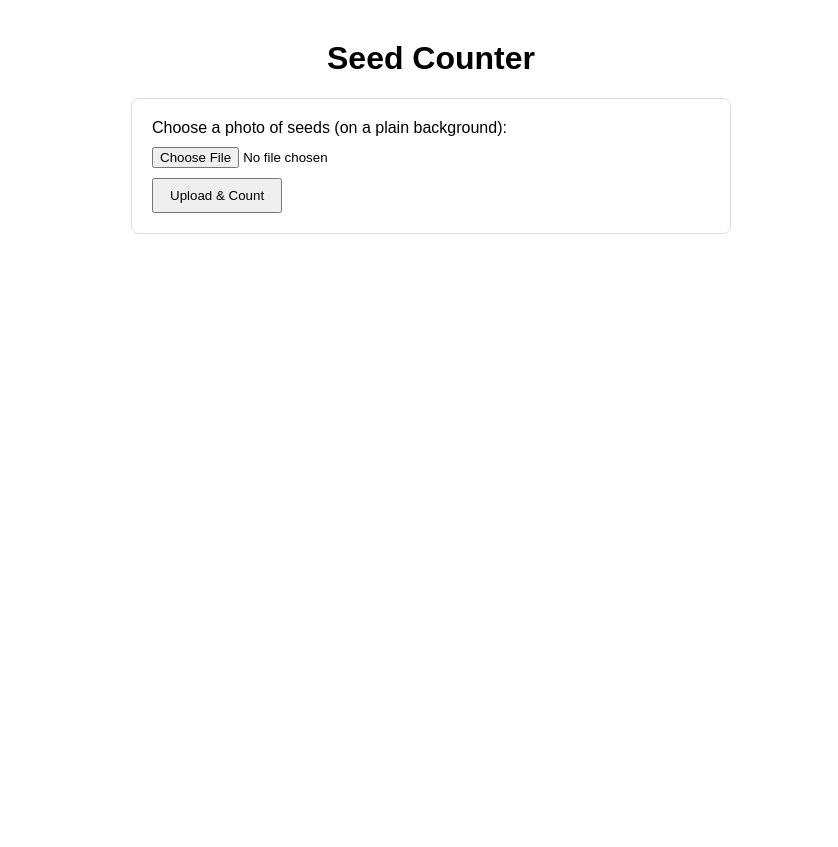
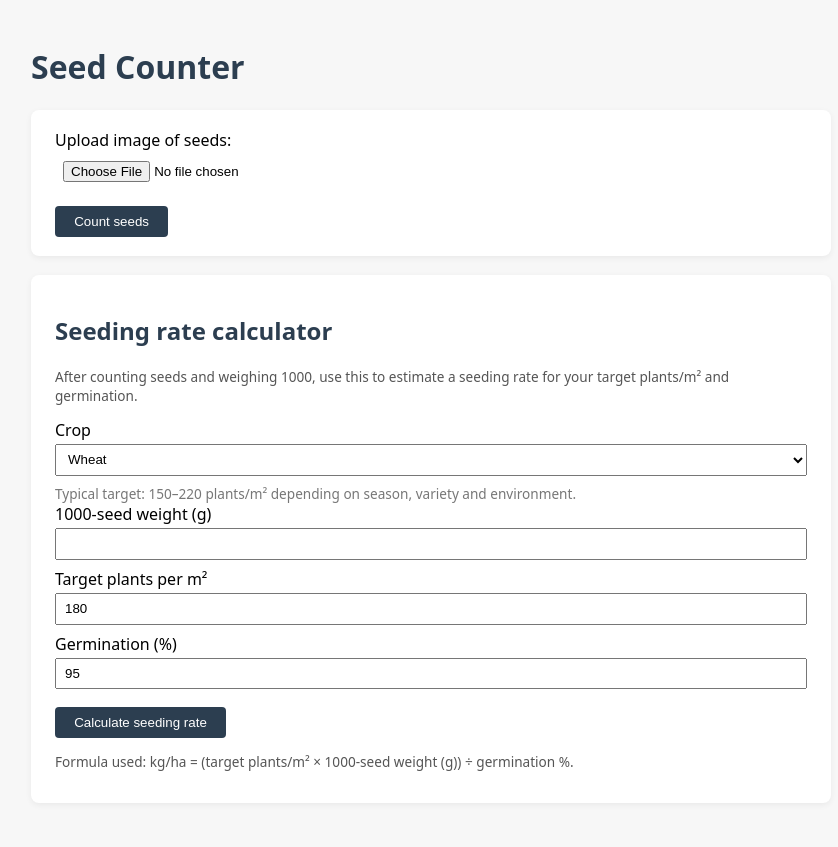
Before and after one commit to JTH-agritech/seed_counter_web, a Flask app: page / in a window 1280 px wide. Shown: the whole page, without its empty margins (209-1047 px from the left). Before the commit the page ends 234 px from the top, so only its background shows below. Run offline with Flask 3, Linux system fonts and the light colour scheme.

Commit message:
Add seeding rate calculator to index.html

```diff
--- a/templates/index.html
+++ b/templates/index.html
@@ -3,62 +3,227 @@
 <head>
     <meta charset="UTF-8">
     <title>Seed Counter</title>
+
+    <!-- PWA manifest (safe to leave even if PWA not fully wired yet) -->
+    <link rel="manifest" href="/manifest.json">
+    <meta name="theme-color" content="#2c3e50">
+    <meta name="apple-mobile-web-app-capable" content="yes">
+    <meta name="apple-mobile-web-app-status-bar-style" content="black-translucent">
+    <meta name="apple-mobile-web-app-title" content="Seed Counter">
+    <link rel="apple-touch-icon" href="/static/icons/icon-192.png">
+
     <style>
         body {
-            font-family: Arial, sans-serif;
-            max-width: 600px;
-            margin: 40px auto;
-            padding: 0 15px;
+            font-family: system-ui, -apple-system, BlinkMacSystemFont, "Segoe UI", sans-serif;
+            max-width: 800px;
+            margin: 0 auto;
+            padding: 1.5rem;
+            background: #f7f7f7;
         }
-        h1 {
-            text-align: center;
+        h1, h2 {
+            color: #2c3e50;
         }
-        .container {
-            border: 1px solid #ddd;
+        .card {
+            background: #ffffff;
             border-radius: 8px;
-            padding: 20px;
-        }
-        .result {
-            margin-top: 20px;
-            font-size: 1.4em;
-            font-weight: bold;
-            text-align: center;
+            padding: 1.2rem 1.5rem;
+            margin-bottom: 1.2rem;
+            box-shadow: 0 2px 6px rgba(0,0,0,0.06);
         }
         .error {
-            margin-top: 20px;
-            color: red;
-            text-align: center;
+            color: #d63031;
+            margin-bottom: 0.5rem;
         }
-        input[type="file"] {
-            margin-top: 10px;
+        .seed-count {
+            font-size: 1.1rem;
+            margin-bottom: 0.5rem;
+        }
+        label {
+            display: block;
+            margin-bottom: 0.5rem;
+        }
+        input[type="number"],
+        input[type="file"],
+        select {
+            width: 100%;
+            padding: 0.4rem 0.5rem;
+            margin-top: 0.2rem;
+            box-sizing: border-box;
         }
         button {
-            margin-top: 10px;
-            padding: 8px 16px;
+            background: #2c3e50;
+            color: white;
+            border: none;
+            padding: 0.5rem 1.2rem;
+            border-radius: 4px;
             cursor: pointer;
+            margin-top: 0.6rem;
+        }
+        button:hover {
+            background: #34495e;
+        }
+        .calc-result {
+            margin-top: 0.7rem;
+            font-weight: 600;
+        }
+        .small-text {
+            font-size: 0.85rem;
+            color: #555;
+        }
+        .hint {
+            font-size: 0.85rem;
+            color: #777;
+            margin-top: 0.2rem;
         }
     </style>
 </head>
 <body>
     <h1>Seed Counter</h1>
-    <div class="container">
-        <form method="post" enctype="multipart/form-data">
-            <label for="image">Choose a photo of seeds (on a plain background):</label><br>
-            <input type="file" name="image" id="image" accept="image/*" required><br>
-            <button type="submit">Upload & Count</button>
-        </form>
+
+    <!-- Seed counting card -->
+    <div class="card">
+        {% if error %}
+            <div class="error">{{ error }}</div>
+        {% endif %}
 
         {% if seed_count is not none %}
-            <div class="result">
-                Estimated seeds: {{ seed_count }}
+            <div class="seed-count">
+                Detected seed count: <strong>{{ seed_count }}</strong>
             </div>
         {% endif %}
 
-        {% if error %}
-            <div class="error">
-                {{ error }}
-            </div>
-        {% endif %}
+        <form method="post" enctype="multipart/form-data">
+            <label for="image">
+                Upload image of seeds:
+                <input type="file" name="image" id="image" accept="image/*">
+            </label>
+            <button type="submit">Count seeds</button>
+        </form>
     </div>
+
+    <!-- Seeding rate calculator card -->
+    <div class="card">
+        <h2>Seeding rate calculator</h2>
+        <p class="small-text">
+            After counting seeds and weighing 1000, use this to estimate a seeding rate
+            for your target plants/m² and germination.
+        </p>
+
+        <label>
+            Crop
+            <select id="crop" onchange="setDefaultsForCrop()">
+                <option value="wheat">Wheat</option>
+                <option value="barley">Barley</option>
+                <option value="lentils">Lentils</option>
+                <option value="canola">Canola</option>
+            </select>
+        </label>
+        <div id="crop_hint" class="hint"></div>
+
+        <label>
+            1000-seed weight (g)
+            <input type="number" id="tsw" step="0.1" min="0">
+        </label>
+
+        <label>
+            Target plants per m²
+            <input type="number" id="target_plants" step="1" min="0">
+        </label>
+
+        <label>
+            Germination (%)
+            <input type="number" id="germ" step="0.1" min="1" max="100" value="95">
+        </label>
+
+        <button type="button" onclick="calculateSeedingRate()">Calculate seeding rate</button>
+
+        <div id="calc_output" class="calc-result"></div>
+        <p class="small-text">
+            Formula used: kg/ha = (target plants/m² × 1000-seed weight (g)) ÷ germination %.
+        </p>
+    </div>
+
+    <script>
+      const cropDefaults = {
+        wheat: {
+          target: 180,
+          hint: "Typical target: 150–220 plants/m² depending on season, variety and environment."
+        },
+        barley: {
+          target: 140,
+          hint: "Typical target: 120–200 plants/m². Often a bit lower than wheat."
+        },
+        lentils: {
+          target: 120,
+          hint: "Typical target: 100–180 plants/m² depending on variety and row spacing."
+        },
+        canola: {
+          target: 50,
+          hint: "Typical target: 30–80 plants/m². Higher for hybrids in good conditions."
+        }
+      };
+
+      function setDefaultsForCrop() {
+        const cropSelect = document.getElementById('crop');
+        const targetInput = document.getElementById('target_plants');
+        const hintDiv = document.getElementById('crop_hint');
+
+        const crop = cropSelect.value;
+        const settings = cropDefaults[crop];
+
+        if (settings) {
+          // Only overwrite if user hasn't already typed something
+          if (!targetInput.value) {
+            targetInput.value = settings.target;
+          }
+          hintDiv.textContent = settings.hint;
+        } else {
+          hintDiv.textContent = "";
+        }
+      }
+
+      function calculateSeedingRate() {
+        const tswInput = document.getElementById('tsw');
+        const targetInput = document.getElementById('target_plants');
+        const germInput = document.getElementById('germ');
+        const output = document.getElementById('calc_output');
+
+        const tsw = parseFloat(tswInput.value);
+        const target = parseFloat(targetInput.value);
+        const germ = parseFloat(germInput.value);
+
+        if (isNaN(tsw) || tsw <= 0) {
+          output.textContent = "Enter a valid 1000-seed weight (g).";
+          return;
+        }
+        if (isNaN(target) || target <= 0) {
+          output.textContent = "Enter a valid target plants per m².";
+          return;
+        }
+        if (isNaN(germ) || germ <= 0 || germ > 100) {
+          output.textContent = "Enter a germination percentage between 1 and 100.";
+          return;
+        }
+
+        // kg/ha = (target plants/m² × TSW (g)) / germination %
+        const kgPerHa = (target * tsw) / germ;
+
+        output.textContent =
+          "Recommended seeding rate: " + kgPerHa.toFixed(1) + " kg/ha";
+      }
+
+      // Initialise defaults on page load
+      window.addEventListener('load', setDefaultsForCrop);
+
+      // (Optional) simple PWA service worker registration – safe to leave
+      if ('serviceWorker' in navigator) {
+        window.addEventListener('load', function () {
+          navigator.serviceWorker.register('/service-worker.js')
+            .catch(function (err) {
+              console.log('Service worker registration failed:', err);
+            });
+        });
+      }
+    </script>
 </body>
 </html>
```
